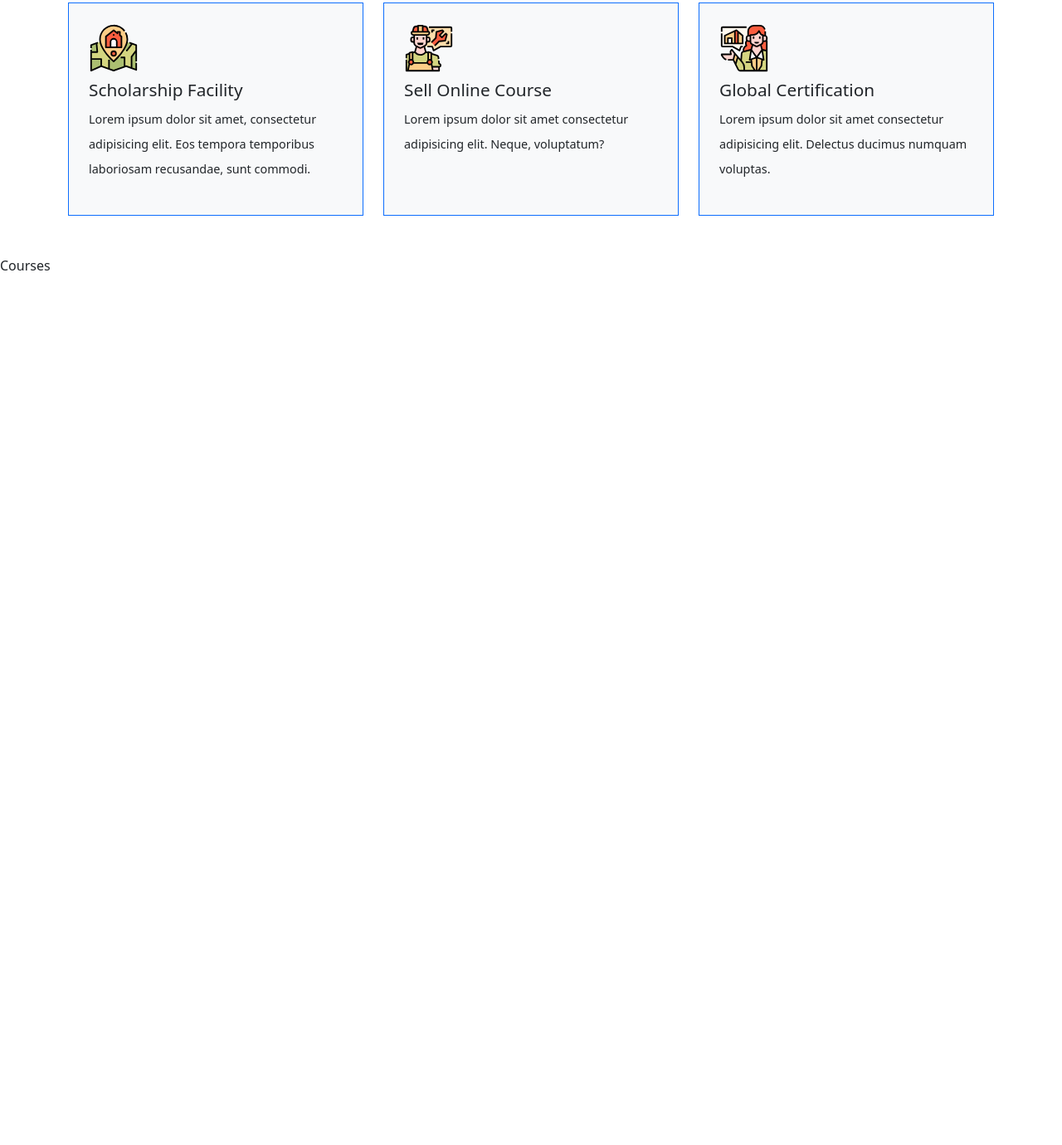
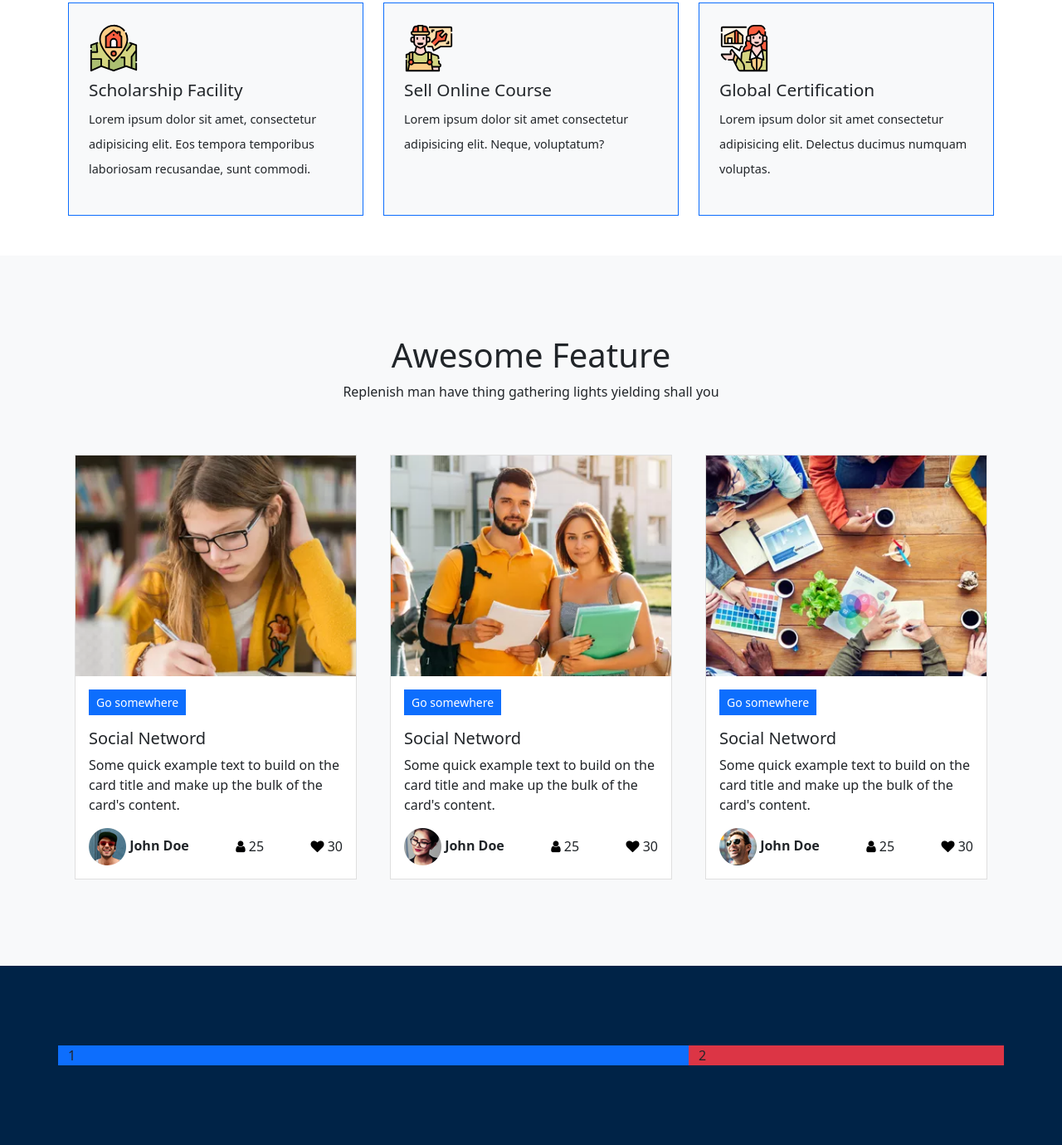
Before and after one commit to mustafa-mahmud/education, a plain HTML site: page index.html in a window 1280 px wide. Shown: the part 1089-2469 px from the top of the page at 83% size. Before the commit the page ends 1421 px from the top, so only its background shows below. Drawn offline with Linux system fonts and the light colour scheme.

Commit message:
feature ended

```diff
--- a/index.html
+++ b/index.html
@@ -6,7 +6,14 @@
 	<meta name="viewport" content="width=device-width, initial-scale=1.0">
 	<title>Education</title>
 
+	<link rel="shortcut icon" href="img/favicon.svg" type="image/x-icon">
+
 	<!-- Fonts -->
+	<link rel="stylesheet" href="https://stackpath.bootstrapcdn.com/font-awesome/4.7.0/css/font-awesome.min.css">
+	<!--
+	font-family:FontAwesome;
+ -->
+
 	<link rel="preconnect" href="https://fonts.gstatic.com">
 	<link href="https://fonts.googleapis.com/css2?family=Poppins&display=swap" rel="stylesheet" />
 	<!--
@@ -119,8 +126,111 @@
 	</section>
 
 	<!-- Courses -->
-	<section class="courses">
-		Courses
+	<section class="courses py-5">
+		<div class="container py-5">
+			<div class="row">
+				<div class="col-md-12 mb-2">
+					<div class="title-box text-center mb-5">
+						<h1>Awesome Feature</h1>
+						<span>Replenish man have thing gathering lights yielding shall you</span>
+					</div>
+				</div>
+				<div class="col-md-4">
+					<div class="p-2">
+						<div class="card w-100 rounded-0">
+							<img class="rounded-0" src="img/courses/1.webp" class="card-img-top" alt="1">
+							<div class="card-body">
+								<a href="#" class="btn btn-primary rounded-0 btn-sm">Go somewhere</a>
+								<h5 class="card-title mt-3">Social Netword</h5>
+								<p class="card-text">Some quick example text to build on the card title and make up the bulk of the
+									card's content.
+								</p>
+								<div class="d-flex align-items-center justify-content-between">
+									<span>
+										<img src="img/courses/4.webp" alt="4">
+										<strong>John Doe</strong>
+									</span>
+									<span>
+										<i class="fa fa-user text-primary" aria-hidden="true"></i>
+										25
+									</span>
+									<span>
+										<i class="fa fa-heart" aria-hidden="true"></i>
+										30
+									</span>
+								</div>
+							</div>
+						</div>
+					</div>
+				</div>
+				<div class="col-md-4">
+					<div class="p-2">
+						<div class="card w-100 rounded-0">
+							<img class="rounded-0" src="img/courses/2.webp" class="card-img-top" alt="2">
+							<div class="card-body">
+								<a href="#" class="btn btn-primary rounded-0 btn-sm">Go somewhere</a>
+								<h5 class="card-title mt-3">Social Netword</h5>
+								<p class="card-text">Some quick example text to build on the card title and make up the bulk of the
+									card's content.
+								</p>
+								<div class="d-flex align-items-center justify-content-between">
+									<span>
+										<img src="img/courses/5.webp" alt="5 img">
+										<strong>John Doe</strong>
+									</span>
+									<span>
+										<i class="fa fa-user text-primary" aria-hidden="true"></i>
+										25
+									</span>
+									<span>
+										<i class="fa fa-heart" aria-hidden="true"></i>
+										30
+									</span>
+								</div>
+							</div>
+						</div>
+					</div>
+				</div>
+				<div class="col-md-4">
+					<div class="p-2">
+						<div class="card w-100 rounded-0">
+							<img class="rounded-0" src="img/courses/3.webp" class="card-img-top" alt="3">
+							<div class="card-body">
+								<a href="#" class="btn btn-primary rounded-0 btn-sm">Go somewhere</a>
+								<h5 class="card-title mt-3">Social Netword</h5>
+								<p class="card-text">Some quick example text to build on the card title and make up the bulk of the
+									card's content.
+								</p>
+								<div class="d-flex align-items-center justify-content-between">
+									<span>
+										<img src="img/courses/6.webp" alt="6">
+										<strong>John Doe</strong>
+									</span>
+									<span>
+										<i class="fa fa-user text-primary" aria-hidden="true"></i>
+										25
+									</span>
+									<span>
+										<i class="fa fa-heart" aria-hidden="true"></i>
+										30
+									</span>
+								</div>
+							</div>
+						</div>
+					</div>
+				</div>
+			</div>
+		</div>
+	</section>
+
+	<!-- Register -->
+	<section class="register py-5">
+		<div class="container py-5">
+			<div class="row">
+				<div class="col-lg-8 bg-primary">1</div>
+				<div class="col-lg-4 bg-danger">2</div>
+			</div>
+		</div>
 	</section>
 
 	<script src="js/bootstrap.bundle.js"></script>
--- a/scss/_courses.scss
+++ b/scss/_courses.scss
@@ -0,0 +1,20 @@
+.courses {
+	background-color: #F8F9FA;
+
+	.fa {
+		color: #000000 !important;
+		font-size: 1rem;
+	}
+
+	.card {
+		overflow: hidden;
+
+		img {
+			transition: all 0.3s ease-in-out;
+		}
+
+		&:hover img {
+			transform: scale(1.1);
+		}
+	}
+}
--- /dev/null
+++ b/scss/_register.scss
@@ -0,0 +1,3 @@
+.register {
+	background-color: #002347;
+}
--- a/scss/main.scss
+++ b/scss/main.scss
@@ -6,3 +6,4 @@
 @import 'hero';
 @import 'features';
 @import 'courses';
+@import 'register';
```
Also changed, not shown: css/main.css, img/courses/1.webp (added), img/courses/2.webp (added), img/courses/3.webp (added), img/courses/4.webp (added), img/courses/5.webp (added), img/courses/6.webp (added), img/favicon.svg (added).
